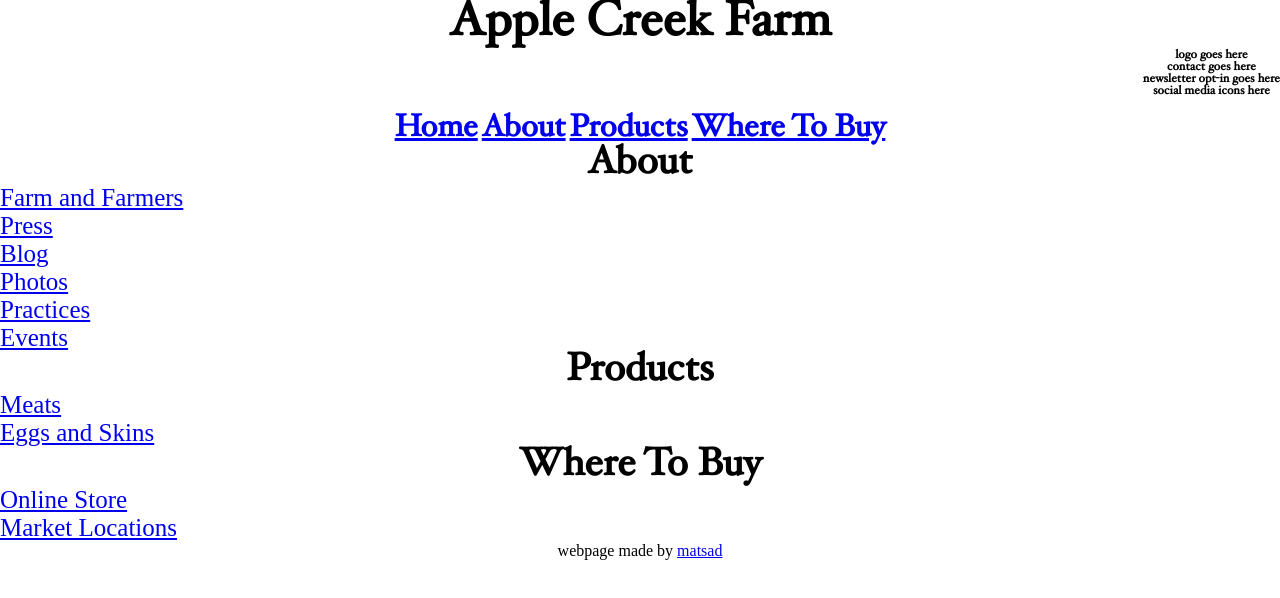
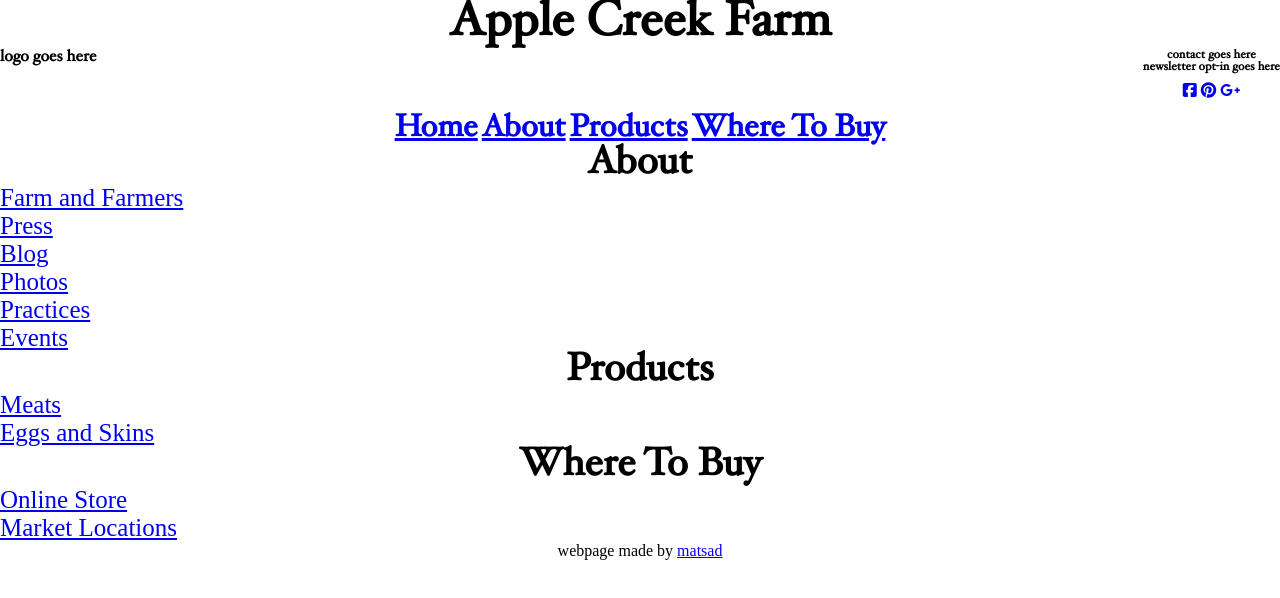
Before and after one commit to matsad3547/apple-creek-farm, a plain HTML site: page index.html in a window 1280 px wide. Drawn offline with Linux system fonts and the light colour scheme.

Commit message:
feat(core) Add social media icons

```diff
--- a/index.html
+++ b/index.html
@@ -7,15 +7,16 @@
     <link rel="stylesheet" href="/src/styles/main.css">
     <link rel="stylesheet" href="/src/styles/A.css">
     <!-- <link rel="stylesheet" href="/src/styles/B.css"> -->
+    <script src="https://use.fontawesome.com/624cbd4647.js"></script>
   </head>
   <body>
     <header>
       <nav>
         <h1>Apple Creek Farm<h1>
+        <div class="logo">
+          <p>logo goes here</p>
+        </div>
         <div class="header-icons">
-          <div class="logo">
-            <p>logo goes here</p>
-          </div>
           <div class="contact">
             <p>contact goes here</p>
           </div>
@@ -23,7 +24,12 @@
             <p>newsletter opt-in goes here</p>
           </div>
           <div class="sm-icons">
-            <p>social media icons here</p>
+            <a title="View Apple Creek Farm on Facebook!"
+             href="https://www.facebook.com/applecreekfarm/" target="blank"><i class="fa fa-facebook-square" aria-hidden="true"></i></a>
+            <a title="View Apple Creek Farm on Pinterest!"
+             href="https://www.pinterest.com/applecreekf0163/" target="blank"><i class="fa fa-pinterest" aria-hidden="true"></i></a>
+            <a title="View Apple Creek Farm on Google Plus!"
+             href="https://plus.google.com/113442054157411072485" target="blank"><i class="fa fa-google-plus" aria-hidden="true"></i></a>
           </div>
         </div>
         <ul>
--- a/src/styles/A.css
+++ b/src/styles/A.css
@@ -2,3 +2,7 @@
 body {
   /*background-color: darkslategray;*/
 }
+
+h1, h2 {
+  text-align: center;
+}
--- a/src/styles/main.css
+++ b/src/styles/main.css
@@ -32,8 +32,8 @@ h2 {
   font-size: 2.441em;
 }
 
-h1, h2 {
-  text-align: center;
+.logo {
+  float: left;
 }
 
 nav ul {
@@ -44,7 +44,7 @@ nav li {
   display: inline;
 }
 
-nav a {
+nav a, h3 {
   font-size: 1.953em;
 }
 
@@ -57,7 +57,7 @@ nav a {
   font-size: .75em;
 }
 
-.sidebar a {
+.sidebar a, h4 {
   font-size: 1.563em;
 }
 
```
Also changed, not shown: Hoefler Text.ttf (deleted).
